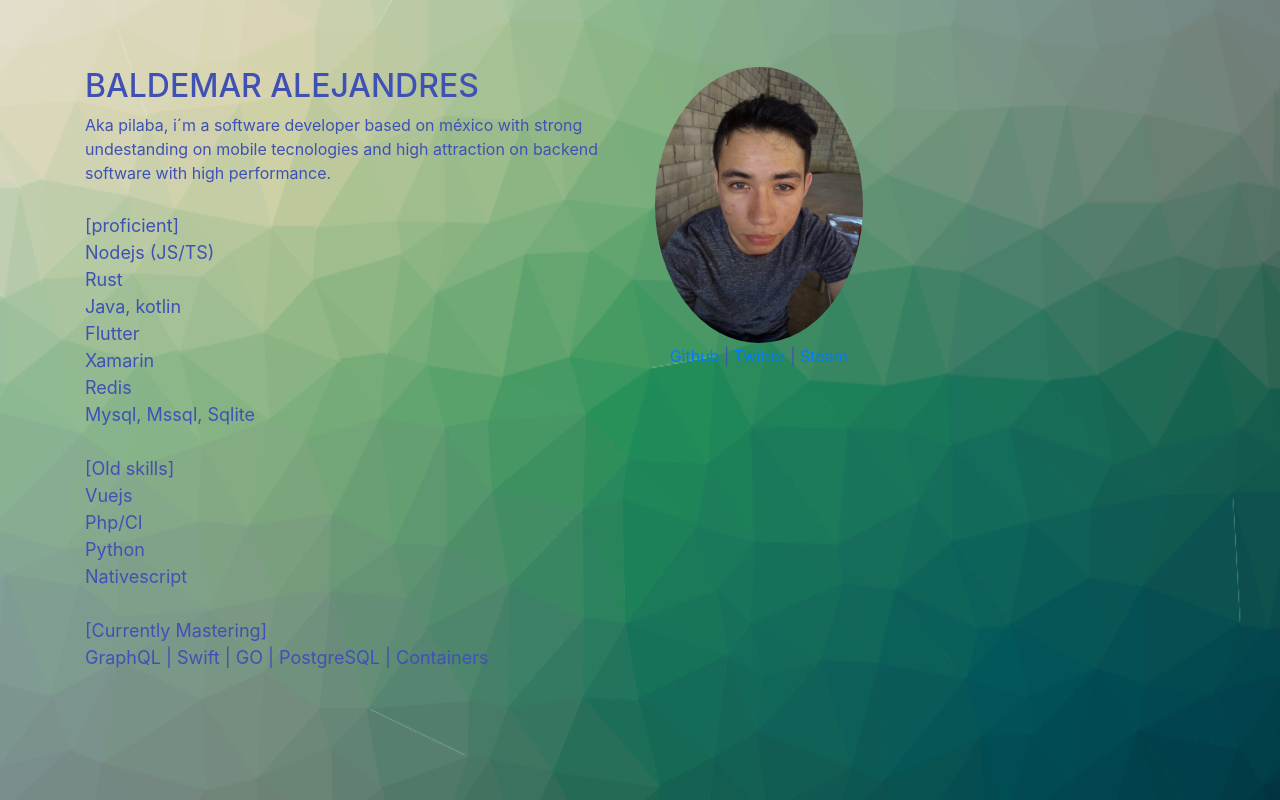
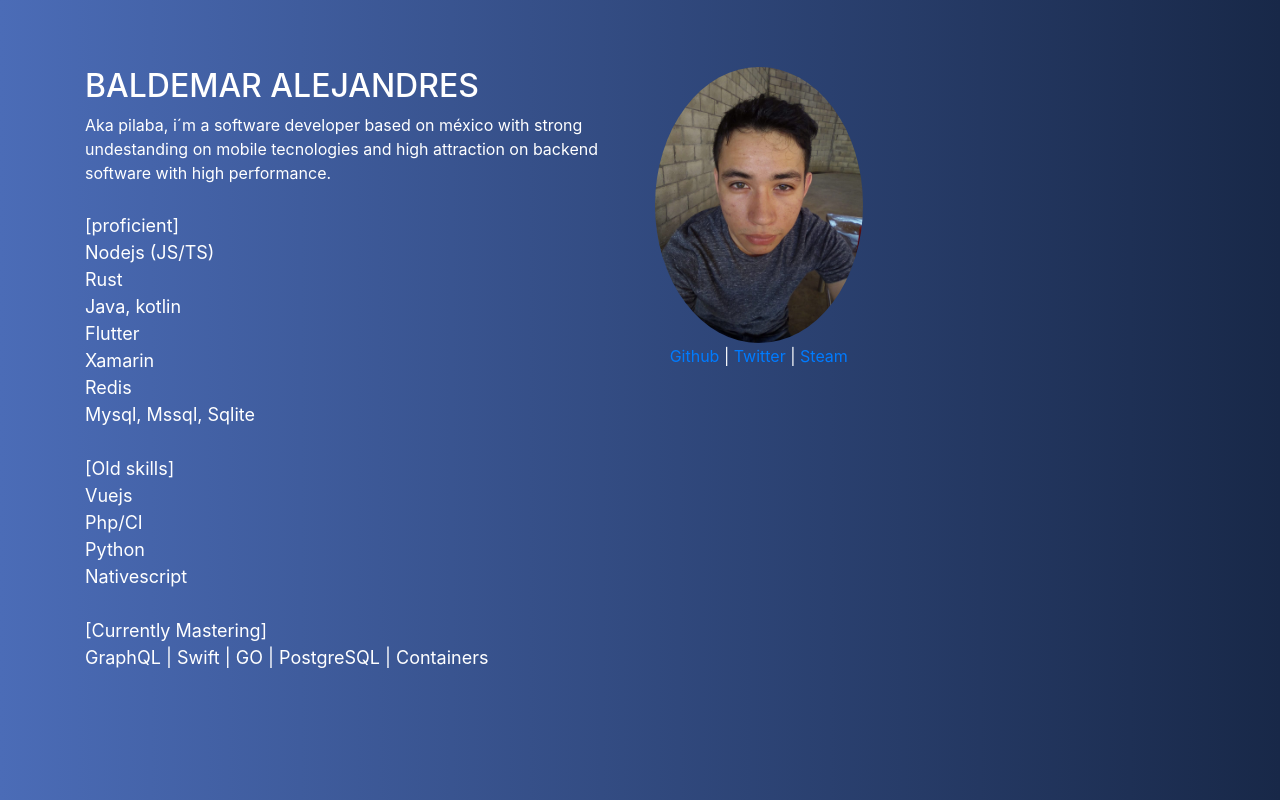
Before and after one commit to Pilaba/Pilaba.github.io, a plain HTML site: page index.html in a window 1280 px wide. Drawn offline with nearby package versions, Linux system fonts and the light colour scheme; a script that the page names is missing.

Commit message:
very gud shotting

```diff
--- a/index.html
+++ b/index.html
@@ -9,13 +9,27 @@
     <title>Pilaba</title>
 </head>
 <style>
+    .background {
+        position: absolute;
+        display: block;
+        top: 0;
+        left: 0;
+        z-index: 0;
+    }
     body {
-        background-image:url("cool-background.png");
+        background: linear-gradient(90deg, #4b6cb7 0%, #182848 100%);
         background-repeat: no-repeat;
         background-size: 100% 100%;
         color: #3f51b5;
+        margin: 0;
+        padding: 0;
+        color: white;
     }
-    html { height: 100% }
+    html {
+        height: 100%;
+        margin: 0;
+        padding: 0;
+    }
 </style>
 
 <body>
@@ -81,10 +95,21 @@
         </div>
     </div>
 
+    <canvas class="background"></canvas>
     <script src="https://cdn.jsdelivr.net/npm/chart.js@2.9.3/dist/Chart.min.js"></script>
+    <script src="https://cdnjs.cloudflare.com/ajax/libs/particlesjs/2.2.2/particles.min.js"></script>
     <script>
-        var ctx = document.getElementById('myChart').getContext('2d');
-        /*var myRadarChart = new Chart(ctx, {
+        window.onload = function() {
+            Particles.init ({
+                selector: '.background',
+                color: ['#0F0', '#FFF', '#F00'],
+                maxParticles: 400
+            });
+        };
+    </script>
+    <script>
+        /*var ctx = document.getElementById('myChart').getContext('2d');
+        var myRadarChart = new Chart(ctx, {
             type: 'radar',
             label: "coño",
             data: {
```
